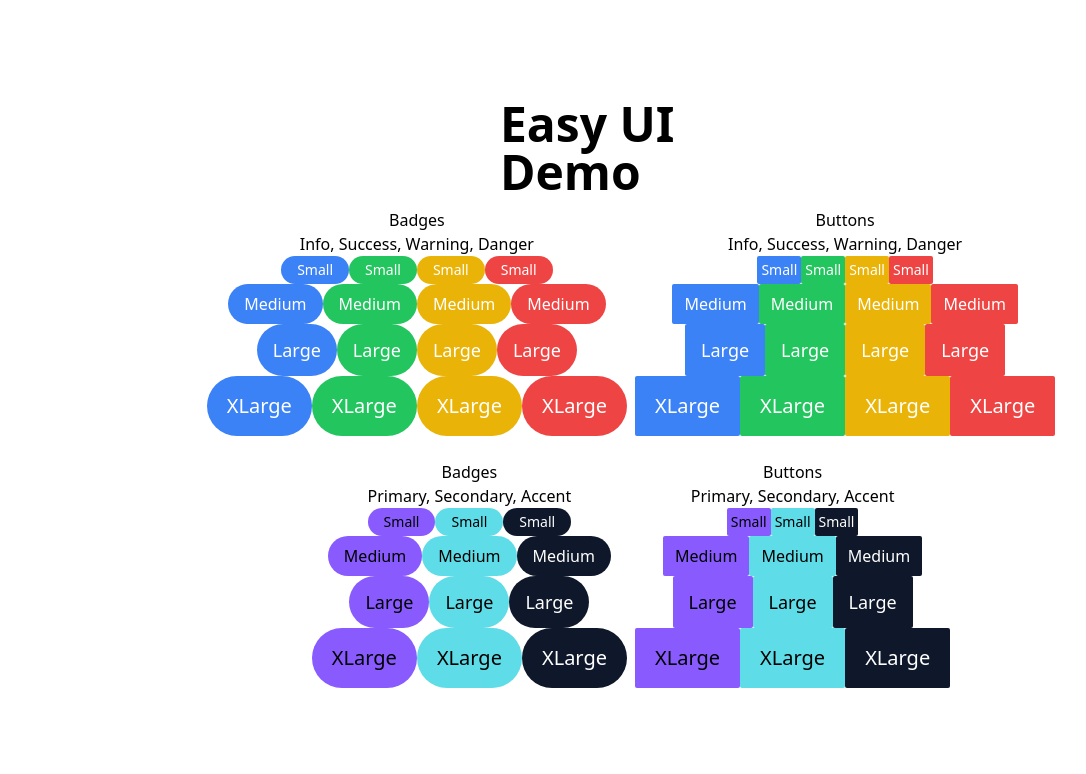
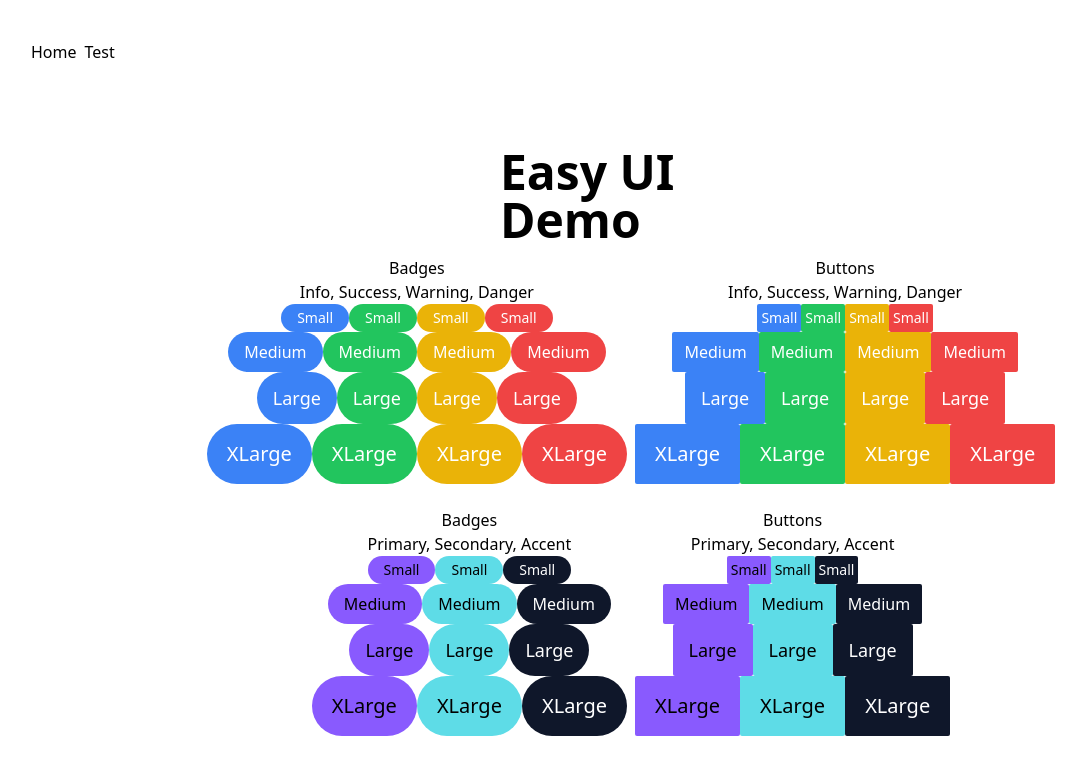
Before and after one commit to realazaber/EasyUI, an Angular app in the folder easyui/: page / in a window 1280 px wide. Shown: the top 774 px of the page, without its empty margins (9-1095 px from the left). Built offline with nearby package versions, Linux system fonts and the light colour scheme.

Commit message:
Update app.component.html

```diff
--- a/easyui/src/app/app.component.html
+++ b/easyui/src/app/app.component.html
@@ -1,145 +1,3 @@
-<eui-section dir="Col">
-  <eui-container dir="Col" smDir="Col" mdDir="Col" lgDir="Col">
-    <h1 class="text-5xl font-black">Easy UI Demo</h1>
-  </eui-container>
-  <eui-container
-    dir="Col"
-    smDir="Col"
-    mdDir="Row"
-    lgDir="Row"
-    class="my-2 gap-y-2"
-  >
-    <eui-section dir="Col">
-      <span>Badges</span>
-      <span>Info, Success, Warning, Danger</span>
-      <eui-container dir="Row" smDir="Row" mdDir="Row" lgDir="Row">
-        <eui-badge size="Small" bgColor="Info">Small</eui-badge>
-        <eui-badge size="Small" bgColor="Success">Small</eui-badge>
-        <eui-badge size="Small" bgColor="Warning">Small</eui-badge>
-        <eui-badge size="Small" bgColor="Danger">Small</eui-badge>
-      </eui-container>
-      <eui-container dir="Row" smDir="Row" mdDir="Row" lgDir="Row">
-        <eui-badge size="Medium" bgColor="Info">Medium</eui-badge>
-        <eui-badge size="Medium" bgColor="Success">Medium</eui-badge>
-        <eui-badge size="Medium" bgColor="Warning">Medium</eui-badge>
-        <eui-badge size="Medium" bgColor="Danger">Medium</eui-badge>
-      </eui-container>
-      <eui-container dir="Row" smDir="Row" mdDir="Row" lgDir="Row">
-        <eui-badge size="Large" bgColor="Info">Large</eui-badge>
-        <eui-badge size="Large" bgColor="Success">Large</eui-badge>
-        <eui-badge size="Large" bgColor="Warning">Large</eui-badge>
-        <eui-badge size="Large" bgColor="Danger">Large</eui-badge>
-      </eui-container>
-      <eui-container dir="Row" smDir="Row" mdDir="Row" lgDir="Row">
-        <eui-badge size="XLarge" bgColor="Info">XLarge</eui-badge>
-        <eui-badge size="XLarge" bgColor="Success">XLarge</eui-badge>
-        <eui-badge size="XLarge" bgColor="Warning">XLarge</eui-badge>
-        <eui-badge size="XLarge" bgColor="Danger">XLarge</eui-badge>
-      </eui-container>
-    </eui-section>
-    <eui-section dir="Col">
-      <span>Buttons</span>
-      <span>Info, Success, Warning, Danger</span>
-      <eui-container dir="Row" smDir="Row" mdDir="Row" lgDir="Row">
-        <eui-button size="Small" bgColor="Info">Small</eui-button>
-        <eui-button size="Small" bgColor="Success">Small</eui-button>
-        <eui-button size="Small" bgColor="Warning">Small</eui-button>
-        <eui-button size="Small" bgColor="Danger">Small</eui-button>
-      </eui-container>
-
-      <eui-container dir="Row" smDir="Row" mdDir="Row" lgDir="Row">
-        <eui-button size="Medium" bgColor="Info">Medium</eui-button>
-        <eui-button size="Medium" bgColor="Success">Medium</eui-button>
-        <eui-button size="Medium" bgColor="Warning">Medium</eui-button>
-        <eui-button size="Medium" bgColor="Danger">Medium</eui-button>
-      </eui-container>
-      <eui-container dir="Row" smDir="Row" mdDir="Row" lgDir="Row">
-        <eui-button size="Large" bgColor="Info">Large</eui-button>
-        <eui-button size="Large" bgColor="Success">Large</eui-button>
-        <eui-button size="Large" bgColor="Warning">Large</eui-button>
-        <eui-button size="Large" bgColor="Danger">Large</eui-button>
-      </eui-container>
-      <eui-container dir="Row" smDir="Row" mdDir="Row" lgDir="Row">
-        <eui-button size="XLarge" bgColor="Info">XLarge</eui-button>
-        <eui-button size="XLarge" bgColor="Success">XLarge</eui-button>
-        <eui-button size="XLarge" bgColor="Warning">XLarge</eui-button>
-        <eui-button size="XLarge" bgColor="Danger">XLarge</eui-button>
-      </eui-container>
-    </eui-section>
-  </eui-container>
-  <eui-container
-    dir="Col"
-    smDir="Col"
-    mdDir="Col"
-    lgDir="Row"
-    class="my-2 gap-y-2"
-  >
-    <eui-section dir="Col">
-      <span>Badges</span>
-      <span>Primary, Secondary, Accent</span>
-      <eui-container dir="Row" smDir="Row" mdDir="Row" lgDir="Row">
-        <eui-badge size="Small" bgColor="Primary">Small</eui-badge>
-        <eui-badge size="Small" bgColor="Secondary">Small</eui-badge>
-        <eui-badge size="Small" bgColor="Accent" class="text-white"
-          >Small</eui-badge
-        >
-      </eui-container>
-      <eui-container dir="Row" smDir="Row" mdDir="Row" lgDir="Row">
-        <eui-badge size="Medium" bgColor="Primary">Medium</eui-badge>
-        <eui-badge size="Medium" bgColor="Secondary">Medium</eui-badge>
-        <eui-badge size="Medium" bgColor="Accent" class="text-white"
-          >Medium</eui-badge
-        >
-      </eui-container>
-      <eui-container dir="Row" smDir="Row" mdDir="Row" lgDir="Row">
-        <eui-badge size="Large" bgColor="Primary">Large</eui-badge>
-        <eui-badge size="Large" bgColor="Secondary">Large</eui-badge>
-        <eui-badge size="Large" bgColor="Accent" class="text-white"
-          >Large</eui-badge
-        >
-      </eui-container>
-      <eui-container dir="Row" smDir="Row" mdDir="Row" lgDir="Row">
-        <eui-badge size="XLarge" bgColor="Primary">XLarge</eui-badge>
-        <eui-badge size="XLarge" bgColor="Secondary">XLarge</eui-badge>
-        <eui-badge size="XLarge" bgColor="Accent" class="text-white"
-          >XLarge</eui-badge
-        >
-      </eui-container>
-    </eui-section>
-    <eui-section dir="Col">
-      <span>Buttons</span>
-      <span>Primary, Secondary, Accent</span>
-      <eui-container dir="Row" smDir="Row" mdDir="Row" lgDir="Row">
-        <eui-button size="Small" bgColor="Primary">Small</eui-button>
-        <eui-button size="Small" bgColor="Secondary">Small</eui-button>
-        <eui-button size="Small" bgColor="Accent" class="text-white"
-          >Small</eui-button
-        >
-      </eui-container>
-
-      <eui-container dir="Row" smDir="Row" mdDir="Row" lgDir="Row">
-        <eui-button size="Medium" bgColor="Primary">Medium</eui-button>
-        <eui-button size="Medium" bgColor="Secondary">Medium</eui-button>
-        <eui-button size="Medium" bgColor="Accent" class="text-white"
-          >Medium</eui-button
-        >
-      </eui-container>
-      <eui-container dir="Row" smDir="Row" mdDir="Row" lgDir="Row">
-        <eui-button size="Large" bgColor="Primary">Large</eui-button>
-        <eui-button size="Large" bgColor="Secondary">Large</eui-button>
-        <eui-button size="Large" bgColor="Accent" class="text-white"
-          >Large</eui-button
-        >
-      </eui-container>
-      <eui-container dir="Row" smDir="Row" mdDir="Row" lgDir="Row">
-        <eui-button size="XLarge" bgColor="Primary">XLarge</eui-button>
-        <eui-button size="XLarge" bgColor="Secondary">XLarge</eui-button>
-        <eui-button size="XLarge" bgColor="Accent" class="text-white"
-          >XLarge</eui-button
-        >
-      </eui-container>
-    </eui-section>
-  </eui-container>
-</eui-section>
-
-<div class="bg-primary bg-secondary bg-accent"></div>
+<app-nav></app-nav>
+<div class="min-h-24"></div>
+<router-outlet></router-outlet>
```
